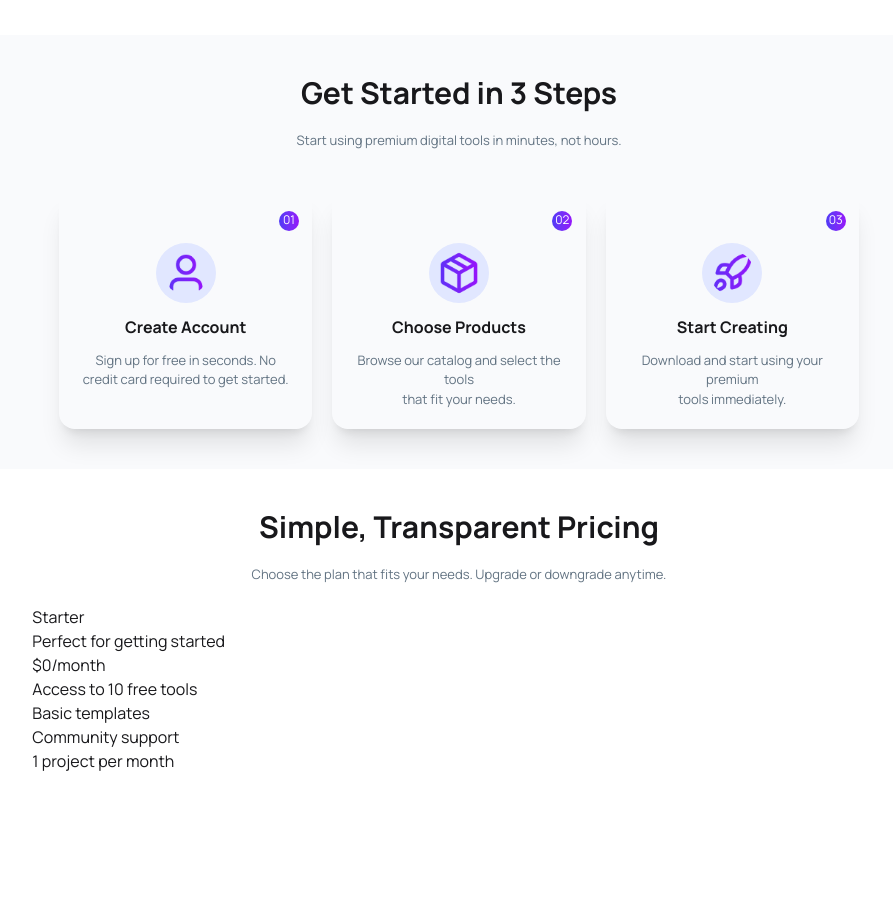
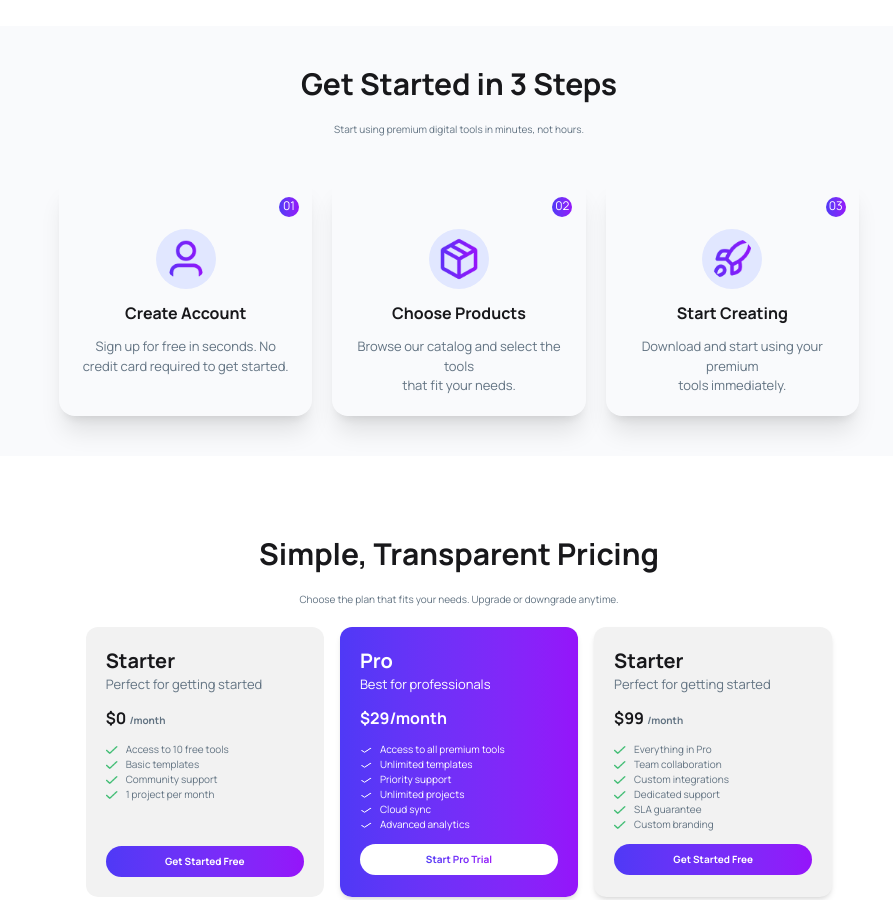
Before and after one commit to samsunnaharsrity/Assignment-6, a React (Vite) app: page / in a window 1280 px wide. Shown: the part 1900-2800 px from the top of the page, without its empty margins (181-1074 px from the left). Before the commit the page ends 2673 px from the top, so only its background shows below. Built offline with nearby package versions, Linux system fonts and the light colour scheme.

Commit message:
pricing sec done

```diff
--- a/src/assets/components/pricingSec/pricingSec.jsx
+++ b/src/assets/components/pricingSec/pricingSec.jsx
@@ -1,35 +1,129 @@
 import React from 'react';
+import vector from '../../../assets/Vector.png'
+import checkWhite from '../../../assets/check-white.png'
+
 
 const PricingSec = () => {
     return (
         <div>
-            <div className='w-8/12 mx-auto mt-10 space-y-5 '>
+            <div className='w-7/12 mx-auto m-20 space-y-5 '>
                 {/* data sec */}
                 <div className='space-y-5'>
                     <h2 className='font-bold text-3xl text-center'>Simple, Transparent Pricing</h2>
-                    <p className='text-center text-[13px] text-[#627382]'>Choose the plan that fits your needs. Upgrade or downgrade anytime.</p>
+                    <p className='text-center text-[10px] text-[#627382]'>Choose the plan that fits your needs. Upgrade or downgrade anytime.</p>
                 </div>
 
                 {/* card sec */}
 
-                <div>
+            <div className='grid grid-cols-3 gap-4'>
+                <div className='space-y-3 shadpw-md p-5 bg-[#F2F2F2] rounded-xl'>
                     <div>
-                        <h2>Starter</h2>
-                        <p>Perfect for getting started</p>
+                        <h2 className='text-xl font-bold'>Starter</h2>
+                        <p className="flex items-center gap-2 text-[13px] text-[#627382]">Perfect for getting started</p>
                     </div>
                     <div>
-                        <p>$0/month</p>
+                        <p className='text-md font-bold'>$0 <span className='text-[10px] text-[#627382]'>/month</span></p>
+                    </div>
+                    <div className="flex items-center gap-2 text-[10px] text-[#627382]">
+                        <ul>
+                            <li className='flex items-center gap-2'>
+                                <img className='w-3 h-2' src={vector} alt="" />
+                                Access to 10 free tools</li>
+                            <li className='flex items-center gap-2'>
+                                <img className='w-3 h-2' src={vector} alt="" />
+                                Basic templates</li>
+                            <li className='flex items-center gap-2'>
+                                <img className='w-3 h-2' src={vector} alt="" />
+                                Community support</li>
+                            <li className='flex items-center gap-2'>
+                                <img className='w-3 h-2' src={vector} alt="" />
+                                1 project per month</li>
+                        </ul>
                     </div>
                     <div>
+                        <button  className='bg-gradient-to-r from-[#4F39F6] to-[#9514FA] text-white w-full rounded-2xl p-2 font-bold text-[10px] mt-8'>
+                            Get Started Free</button>
+                    </div>
+                </div>
+
+
+                <div className='space-y-3 shadow-md bg-gradient-to-r from-[#4F39F6] to-[#9514FA] p-5 rounded-xl'>
+                    <div>
+                        <h2 className='text-xl font-bold text-white'>Pro</h2>
+                        <p className="flex items-center gap-2 text-[13px] text-white">Best for professionals</p>
+                    </div>
+                    <div>
+                        <p className='text-md font-bold text-white'>$29<span>/month</span></p>
+                    </div>
+                    <div className="flex items-center gap-2 text-[10px] text-white">
                         <ul>
-                            <li>Access to 10 free tools</li>
-                            <li>Basic templates</li>
-                            <li>Community support</li>
-                            <li>1 project per month</li>
+                            <li className='flex items-center gap-2 '>
+                                <img className='w-3 h-2' src={checkWhite} alt="" />
+                                Access to all premium tools</li>
+                            <li className='flex items-center gap-2'>
+                                <img className='w-3 h-2' src={checkWhite} alt="" />
+                                Unlimited templates</li>
+                            <li className='flex items-center gap-2'>
+                                <img className='w-3 h-2 ' src={checkWhite} alt="" />
+                                Priority support</li>
+                            <li className='flex items-center gap-2'>
+                                <img className='w-3 h-2' src={checkWhite} alt="" />
+                                Unlimited projects</li>
+                            <li className='flex items-center gap-2'>
+                                <img className='w-3 h-2' src={checkWhite} alt="" />
+                                Cloud sync</li>
+                            <li className='flex items-center gap-2'>
+                                <img className='w-3 h-2' src={checkWhite} alt="" />
+                                Advanced analytics</li>
                         </ul>
                     </div>
-                    <div></div>
+                    <div>
+                        <button  className='bg-white w-full rounded-2xl p-2 font-bold text-[10px] '>
+                            <span className='bg-gradient-to-r from-[#4F39F6] to-[#9514FA] bg-clip-text text-transparent'>Start Pro Trial</span></button>
+                    </div>
                 </div>
+
+
+                <div className='space-y-3 shadow-md p-5 bg-[#F2F2F2] rounded-xl'>
+                    <div>
+                        <h2 className='text-xl font-bold'>Starter</h2>
+                        <p className="flex items-center gap-2 text-[13px] text-[#627382]">Perfect for getting started</p>
+                    </div>
+                    <div>
+                        <p className='text-md font-bold'>$99 <span className='text-[10px] text-[#627382]'>/month</span></p>
+                    </div>
+                    <div className="flex items-center gap-2 text-[10px] text-[#627382]">
+                        <ul>
+                            <li className='flex items-center gap-2'>
+                                <img className='w-3 h-2' src={vector} alt="" />
+                                Everything in Pro</li>
+                            <li className='flex items-center gap-2'>
+                                <img className='w-3 h-2' src={vector} alt="" />
+                                Team collaboration</li>
+                            <li className='flex items-center gap-2'>
+                                <img className='w-3 h-2' src={vector} alt="" />
+                                Custom integrations</li>
+                            <li className='flex items-center gap-2'>
+                                <img className='w-3 h-2' src={vector} alt="" />
+                                Dedicated support</li>
+                            <li className='flex items-center gap-2'>
+                                <img className='w-3 h-2' src={vector} alt="" />
+                                SLA guarantee</li>
+                            <li className='flex items-center gap-2'>
+                                <img className='w-3 h-2' src={vector} alt="" />
+                                Custom branding</li>
+                        </ul>
+                    </div>
+                    <div>
+                        <button  className='bg-gradient-to-r from-[#4F39F6] to-[#9514FA] text-white w-full rounded-2xl p-2 font-bold text-[10px] '>Get Started Free</button>
+                    </div>
+                </div>
+
+
+
+            </div>
+
+
             </div>
         </div>
     );
--- a/src/assets/components/productCard/productCard.jsx
+++ b/src/assets/components/productCard/productCard.jsx
@@ -10,7 +10,7 @@ const ProductCard = ({activeCart, setActiveCart,carts}) => {
                 {/* heading */}
                 <div className='space-y-5'>
                     <h1 className='font-bold text-3xl text-center'>Premium Digital Tools</h1>
-                    <p className='text-center text-[13px] text-[#627382]'>Choose from our curated collection of premium digital products designed <br /> to boost your productivity and creativity.</p>
+                    <p className='text-center text-[10px] text-[#627382]'>Choose from our curated collection of premium digital products designed <br /> to boost your productivity and creativity.</p>
                 </div>
 
 
--- a/src/assets/components/startSteps/startSteps.jsx
+++ b/src/assets/components/startSteps/startSteps.jsx
@@ -10,7 +10,7 @@ const StartSteps = () => {
             <div className='w-8/12 mx-auto '>
             <div className='space-y-5'>
                 <h2 className='font-bold text-3xl text-center'>Get Started in 3 Steps</h2>
-                <p className='text-center text-[13px] text-[#627382]'>Start using premium digital tools in minutes, not hours.</p>
+                <p className='text-center text-[10px] text-[#627382]'>Start using premium digital tools in minutes, not hours.</p>
             </div>
 
             <div className='grid  lg:grid-cols-3 gap-5 mt-10 '>
```
Also changed, not shown: src/assets/check-white.png (added).
